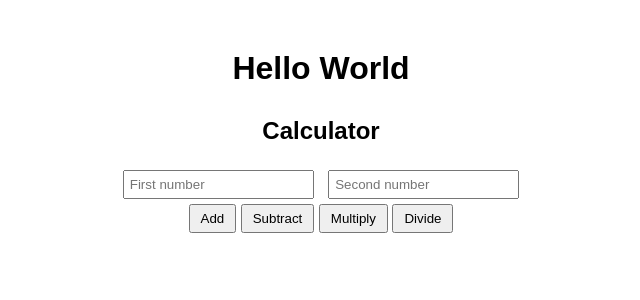
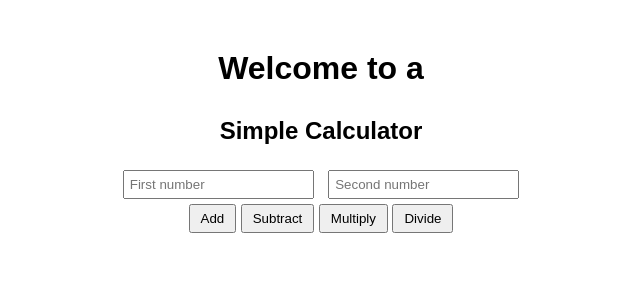
Before and after one commit to Jp998-sys/assignment8, a FastAPI app: page / in a window 1280 px wide. Shown: the top 300 px of the page, without its empty margins (319-959 px from the left). Run offline with FastAPI, Linux system fonts and the light colour scheme.

Commit message:
Updated page text

```diff
--- a/templates/index.html
+++ b/templates/index.html
@@ -33,7 +33,7 @@
         ensuring that text is rendered correctly.
     -->
 
-    <title>Hello World & Calculator Demo</title>
+    <title>Welcome to Simple Calculator Demo</title>
     <!--
         <title> Tag
 
@@ -115,7 +115,7 @@
         web page and visible to users.
     -->
 
-    <h1>Hello World</h1>
+    <h1>Welcome to a</h1>
     <!--
         <h1> Tag: Heading
 
@@ -132,7 +132,7 @@
             This section contains the calculator interface, including input fields and buttons.
         -->
 
-        <h2>Calculator</h2>
+        <h2> Simple Calculator</h2>
         <!--
             <h2> Tag: Subheading
 
```
